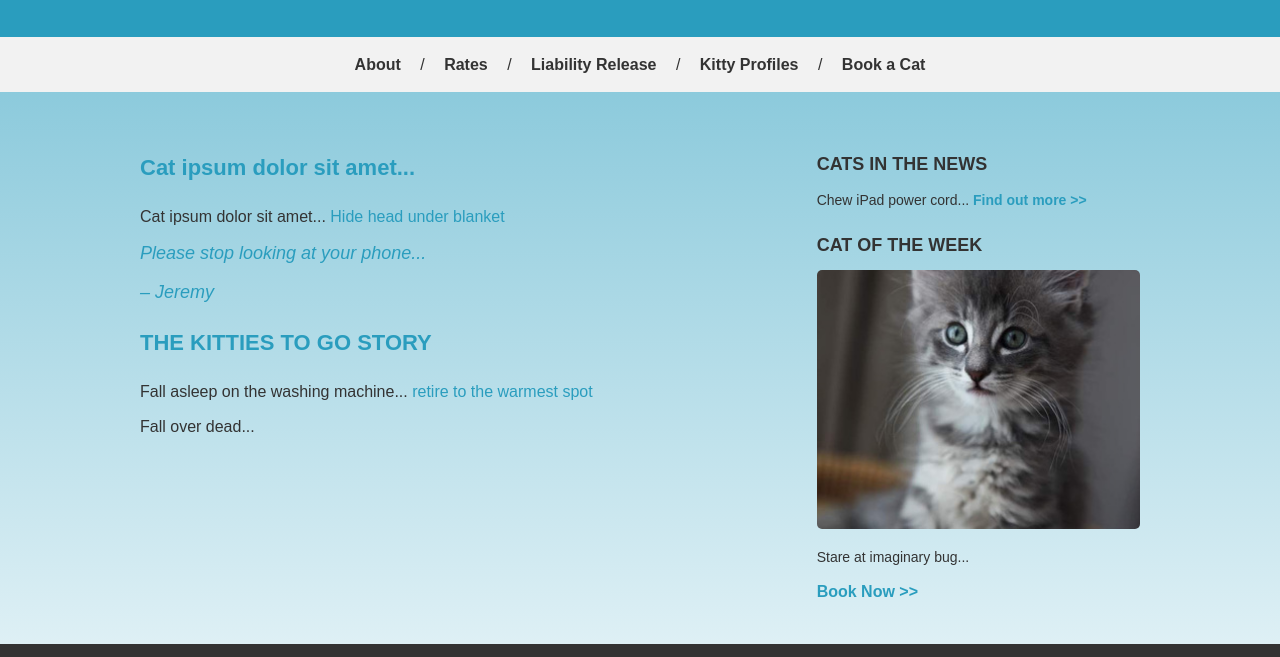
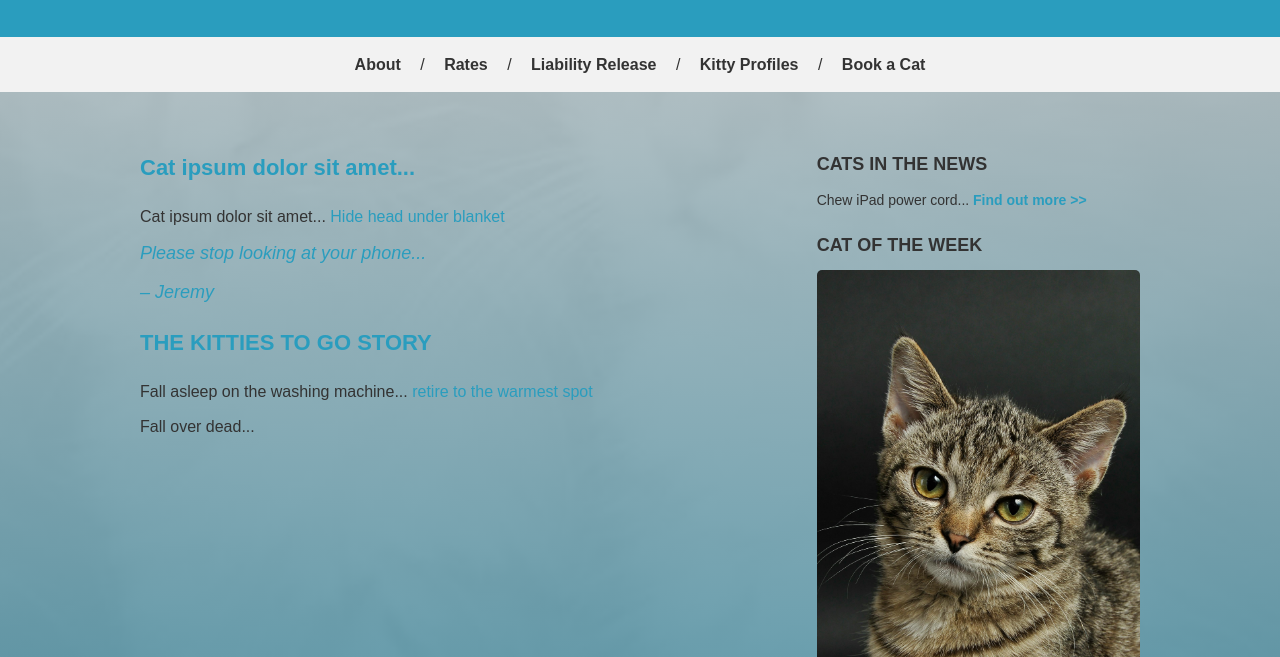
Before and after one commit to Jonas-Dunia/Kitties-to-go, a plain HTML site: page index.html in a window 1280 px wide. Shown: the part 143-800 px from the top of the page. Drawn offline with Linux system fonts and the light colour scheme.

Commit message:
second modification

```diff
--- a/index.html
+++ b/index.html
@@ -6,7 +6,7 @@
     <title>Kitties To Go</title>
     <style>
         body {
-            background-image: linear-gradient(to bottom, rgba(42,157,190,0.7), rgba(255,255,255,0.7));
+            background-image: linear-gradient(to top, rgba(42,157,190,0.7), rgba(255,255,255,0.7)), url('images/footer.jpg');
             background-size: cover;
             background-position: center;
             background-repeat: no-repeat;
@@ -226,10 +226,10 @@
         <p>Chew iPad power cord... <a href="#">Find out more >></a></p>
         <div class="cat-week">
             <h3>CAT OF THE WEEK</h3>
-            <img src="images/sidebar.jpg"
-                 srcset="images/sidebar.jpg 480w,
-                         images/sidebar.jpg 800w,
-                         images/sidebar.jpg 1200w"
+            <img src="images/sidebar-original.jpg"
+                 srcset="images/sidebar-small.jpg 480w,
+                         images/sidebar-medium.jpg 800w,
+                         images/sidebar-large.jpg 1200w"
                  sizes="(max-width: 600px) 480px,
                         (max-width: 1200px) 800px,
                         1200px" alt="Adorable gray cat lounging">
```
Also changed, not shown: images/sidebar-large.jpg (added), images/sidebar-medium.jpg (added), images/sidebar-original.jpg (added), images/sidebar-small.jpg (added), images/sidebar.jpg (deleted).
